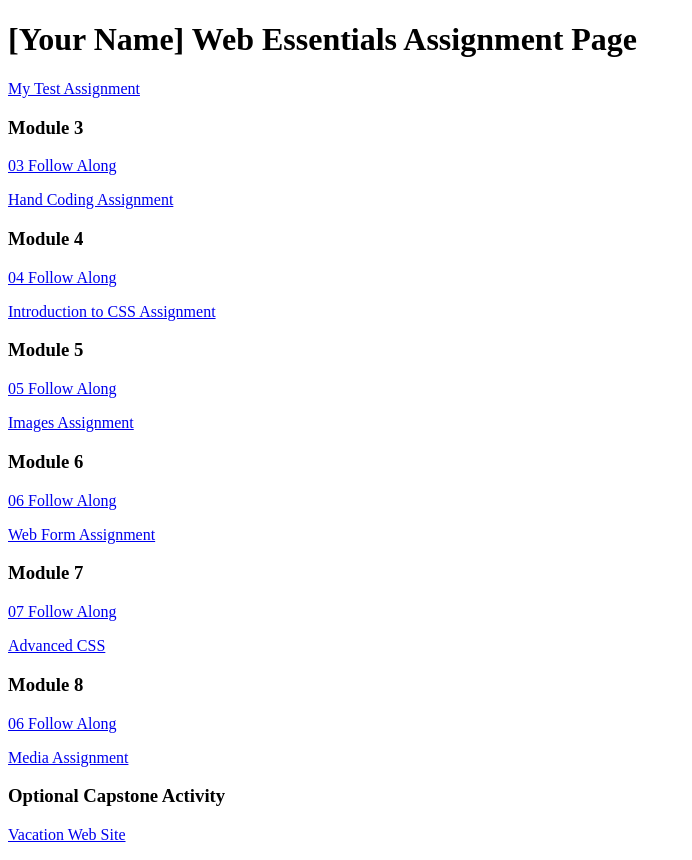
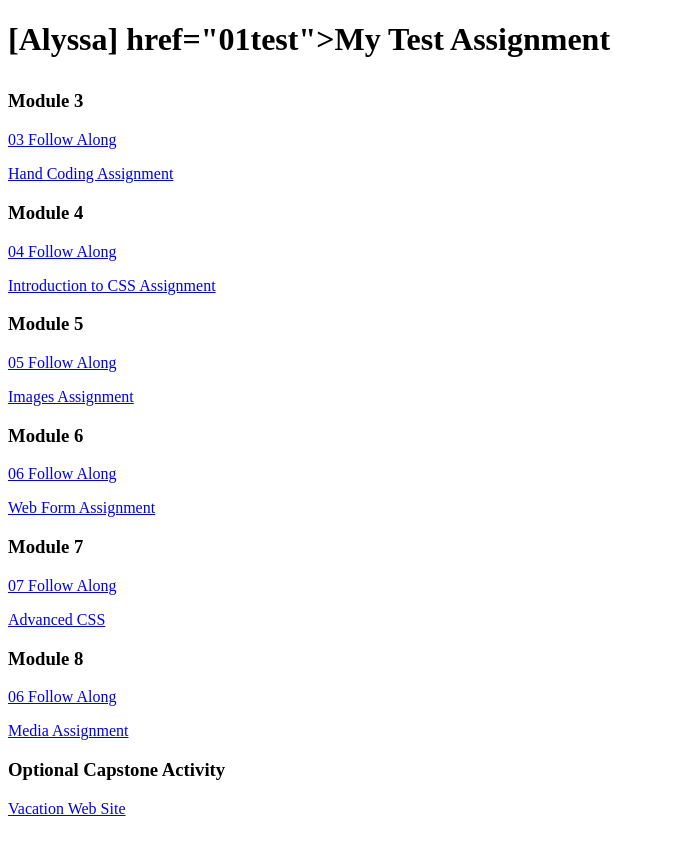
Before and after one commit to alyssawolfy/dwdd1600, a plain HTML site: page index.html in a window 1280 px wide. Shown: the whole page, without its empty margins (0-692 px from the left). After the commit the page ends 834 px from the top, so only its background shows below. Drawn offline with Linux system fonts and the light colour scheme.

Commit message:
Update index.html

```diff
--- a/index.html
+++ b/index.html
@@ -6,8 +6,7 @@
 		<title>dwdd 1600 assignment list page</title>
 	</head>
 	<body>
-		<h1>[Your Name] Web Essentials Assignment Page</h1>
-		<p><a href="01test">My Test Assignment</a></p>
+		<h1>[Alyssa] href="01test">My Test Assignment</a></p>
 
 		<h3>Module 3</h3>
 		<p><a href="03follow-along">03 Follow Along</a></p>
```
